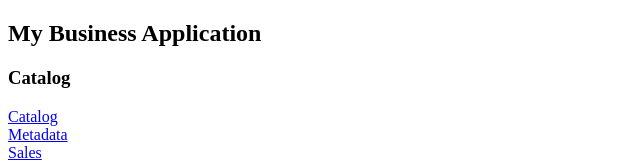
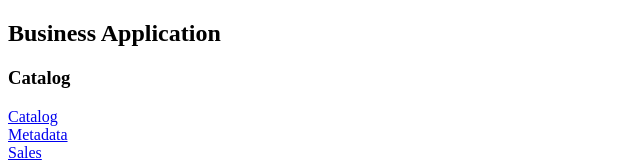
Before and after one commit to Malday/DevOpsBTP, a website: page app/resources/html5/webapp/index.html in a window 1280 px wide. Shown: the top 162 px of the page, without its empty margins (0-640 px from the left). Drawn offline with Linux system fonts and the light colour scheme.

Commit message:
update 2

```diff
--- a/app/resources/html5/webapp/index.html
+++ b/app/resources/html5/webapp/index.html
@@ -8,7 +8,7 @@
 </head>
 
 <body>
-    <h2>My Business Application</h2>
+    <h2>Business Application</h2>
     <h3>Catalog</h3>
     <a href="/catalog/">Catalog</a><br />
     <a href="/catalog/$metadata">Metadata</a><br />
```
